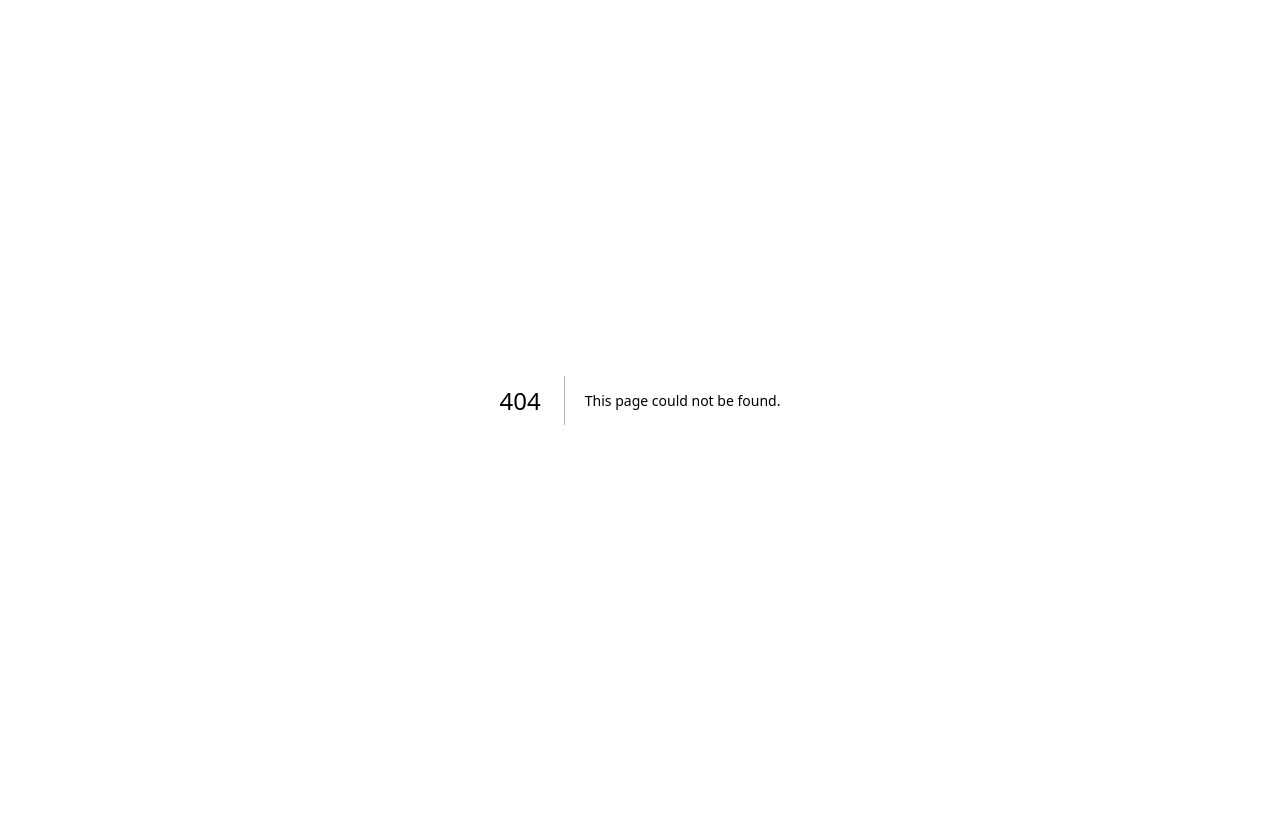
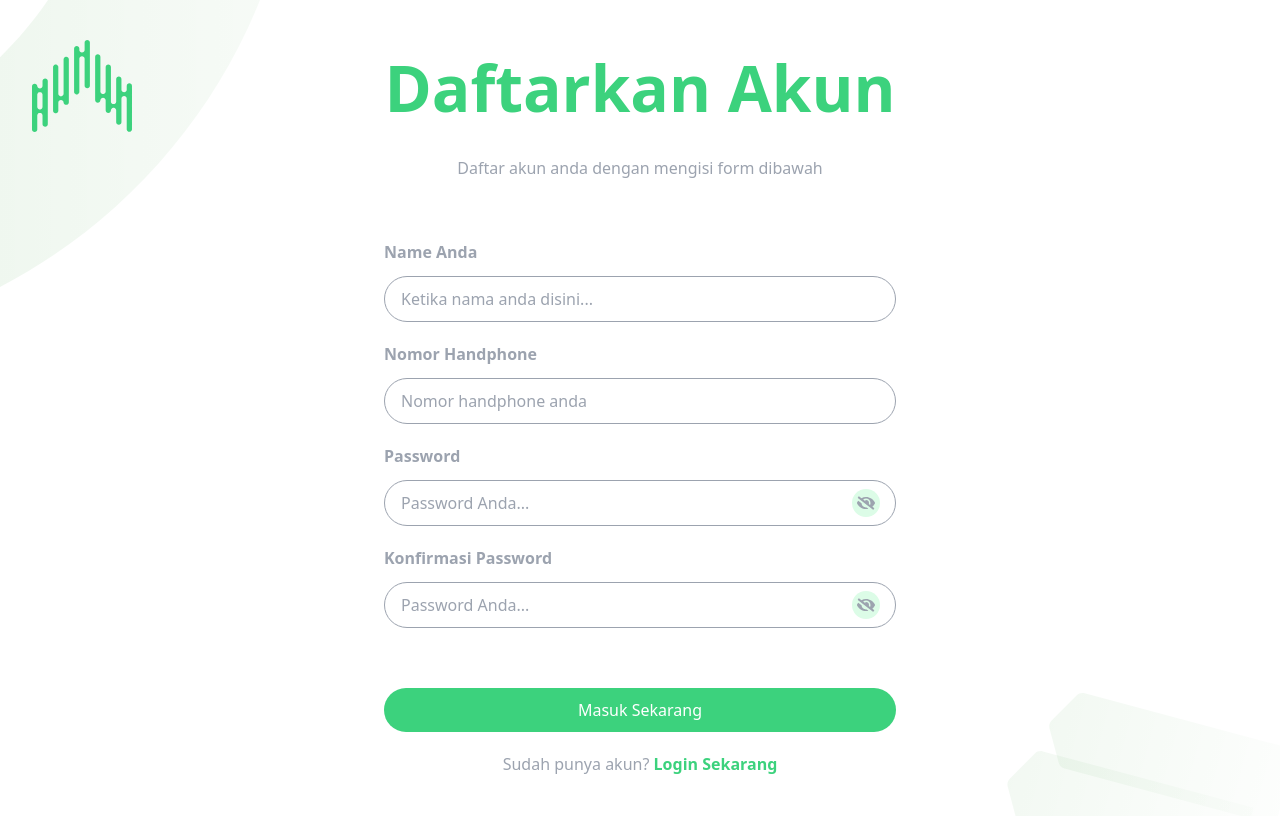
Before and after one commit to AmienulRana/vocagame-test-2, a Next.js app: page /register in a window 1280 px wide. Before the commit this address had no page. Built offline with nearby package versions, Linux system fonts and the light colour scheme.

Commit message:
create page ui register

```diff
--- /dev/null
+++ b/src/pages/register.js
@@ -0,0 +1,52 @@
+import Button from "@/components/commons/Button";
+import Input from "@/components/commons/Input";
+import OvalVector from "@/components/commons/OvalVector";
+import ShapeVector from "@/components/commons/ShapeVector";
+import Image from "next/image";
+import Link from "next/link";
+import { useState } from "react";
+import { FaEye, FaEyeSlash } from "react-icons/fa";
+
+export default function Register() {
+  const [showPassword, setShowPassword] = useState(false);
+  const [showConfirmPassword, setShowConfirmPassword] = useState(false);
+
+  return (
+    <div className="flex-1 min-h-screen flex justify-center items-center overflow-hidden relative">
+      <OvalVector />
+      <Image src="/svg/logo.svg" width={100} height={100} alt="logo" className="absolute top-10 left-8" />
+      <div className="px-16 max-w-[900px] w-1/2 mx-auto mt-10  flex flex-col items-center justify-center h-full">
+        <h1 className="text-lightgreen xl:text-[64px] lg:text-[32px] font-bold">
+          Daftarkan Akun
+        </h1>
+        <p className="mt-5 text-gray-400 mb-10">
+          Daftar akun anda dengan mengisi form dibawah
+        </p>
+        <Input label="Name Anda" type={"text"} placeholder="Ketika nama anda disini..." />
+        <Input label="Nomor Handphone" type={"text"} placeholder="Nomor handphone anda" />
+        <Input
+          label="Password"
+          type={showPassword ? "text" : "password"}
+          Icon={showPassword ? <FaEye className="bg-green-100 w-7 h-7 rounded-full p-1 text-2xl" /> : <FaEyeSlash className="bg-green-100 w-7 h-7 rounded-full p-1 text-2xl" />}
+          placeholder="Password Anda..."
+          onClickIcon={() => setShowPassword(showPassword ? false : true)}
+        />
+        <Input
+          label="Konfirmasi Password"
+          type={showConfirmPassword ? "text" : "password"}
+          Icon={showConfirmPassword ? <FaEye className="bg-green-100 w-7 h-7 rounded-full p-1 text-2xl" /> : <FaEyeSlash className="bg-green-100 w-7 h-7 rounded-full p-1 text-2xl" />}
+          placeholder="Password Anda..."
+          onClickIcon={() => setShowConfirmPassword(showConfirmPassword ? false : true)}
+        />
+        <Button text={"Masuk Sekarang"} type={"submit"} />
+        <p className="text-gray-400 mb-10">
+          Sudah punya akun?{" "}
+          <Link href="/" className="text-lightgreen font-bold">
+            Login Sekarang
+          </Link>
+        </p>
+      </div>
+      <ShapeVector />
+    </div>
+  );
+}
```
